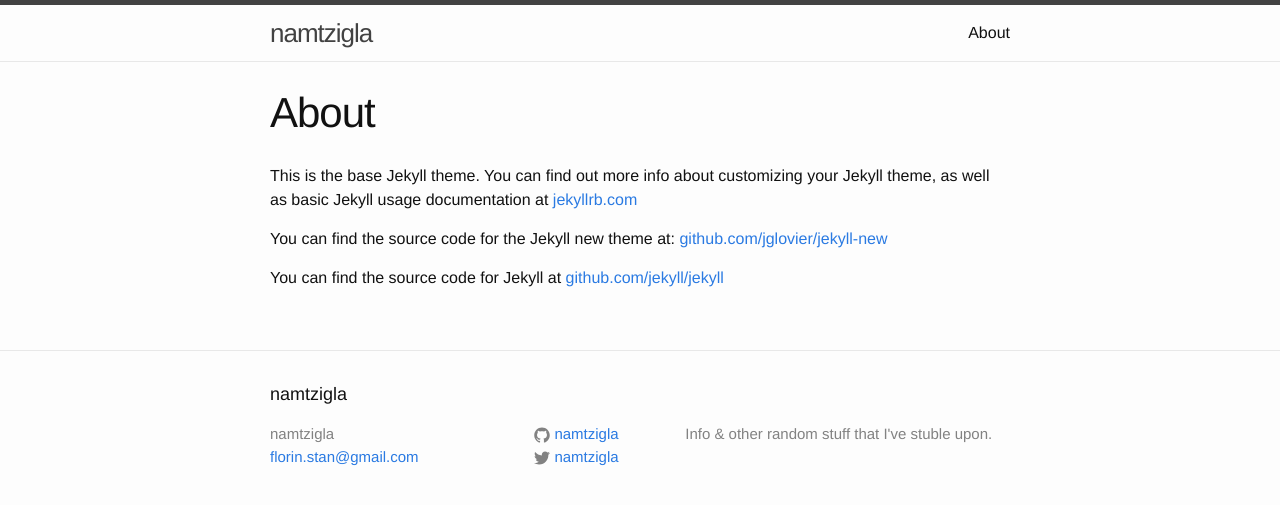
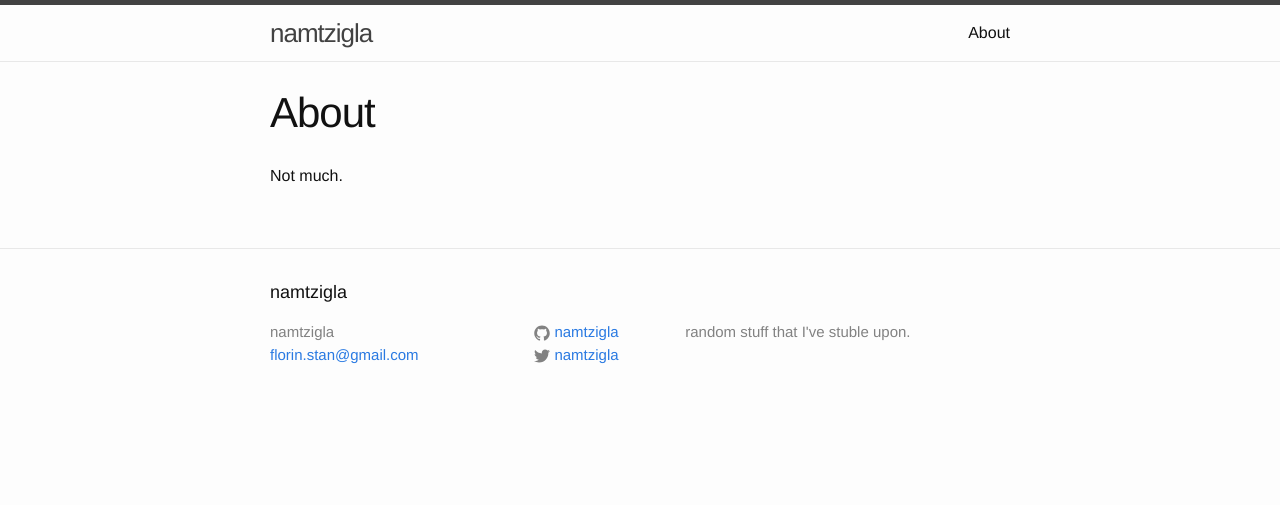
Before and after one commit to namtzigla/namtzigla.github.io, a Jekyll site: the page built from about.md, in a window 1280 px wide. Shown: the top 505 px of the page. Built offline with Jekyll 4.4.1, drawn with Linux system fonts in a browser that asks for light colours.

```diff
--- a/_config.yml
+++ b/_config.yml
@@ -2,7 +2,7 @@
 title: namtzigla
 email: florin.stan@gmail.com
 description: > # this means to ignore newlines until "baseurl:"
-  Info & other random stuff that I've stuble upon.
+  random stuff that I've stuble upon.
 baseurl: "" # the subpath of your site, e.g. /blog/
 url: "http://namtzigla.github.io" # the base hostname & protocol for your site
 twitter_username: namtzigla
--- a/about.md
+++ b/about.md
@@ -4,8 +4,4 @@ title: About
 permalink: /about/
 ---
 
-This is the base Jekyll theme. You can find out more info about customizing your Jekyll theme, as well as basic Jekyll usage documentation at [jekyllrb.com](http://jekyllrb.com/)
-
-You can find the source code for the Jekyll new theme at: [github.com/jglovier/jekyll-new](https://github.com/jglovier/jekyll-new)
-
-You can find the source code for Jekyll at [github.com/jekyll/jekyll](https://github.com/jekyll/jekyll)
+Not much.
```
Also changed, not shown: _posts/2015-02-19-first-post.md (added, +25 -0 lines), _posts/2015-02-19-welcome-to-jekyll.markdown (deleted, +0 -26 lines).
